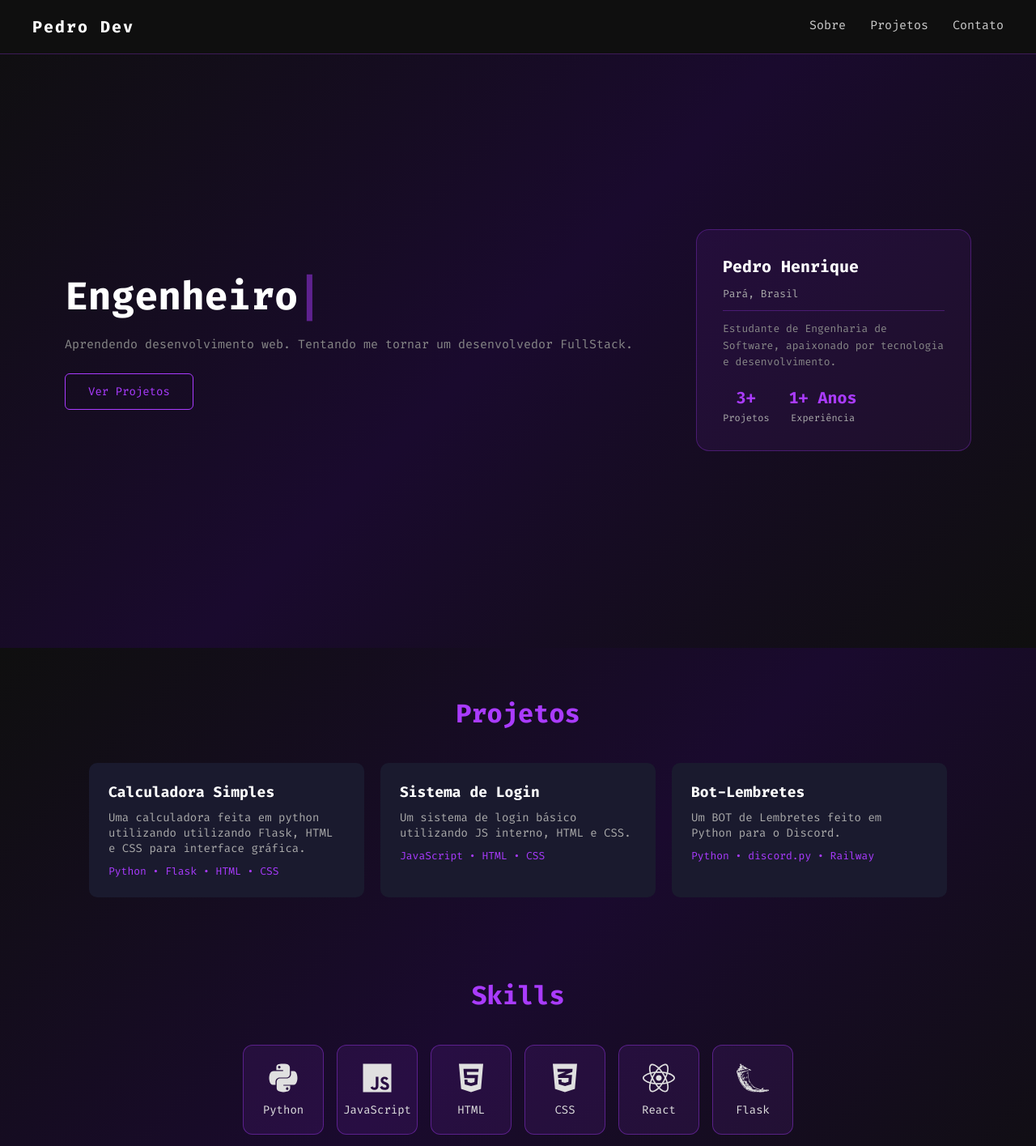
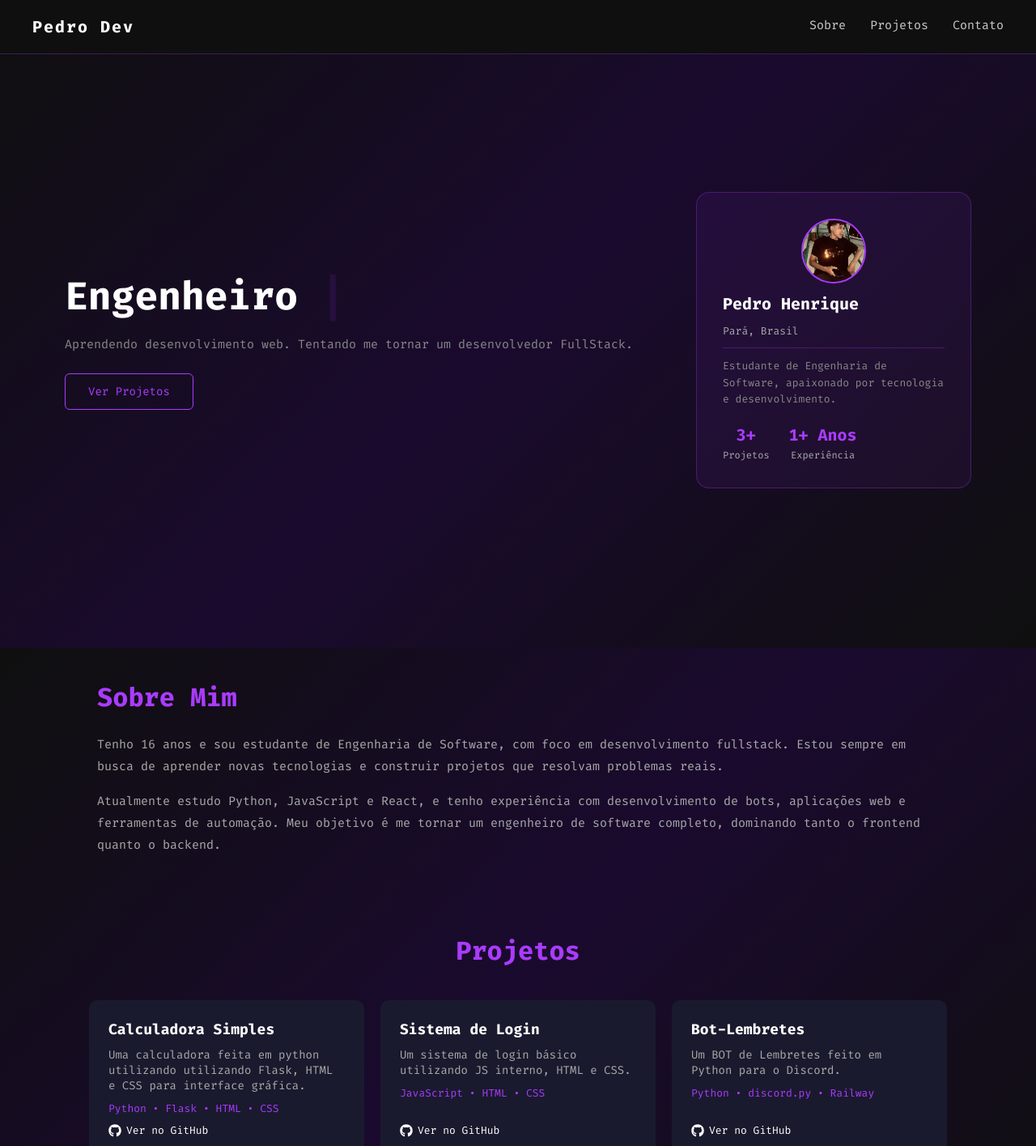
Before and after one commit to HenriqueDev11/meu-portfolio, a React (Vite) app: page / in a window 1280 px wide. Shown: the top 1415 px of the page at 81% size. Built offline with nearby package versions, Linux system fonts and the light colour scheme.

Commit message:
sobre mim, foto no hero e links pro github

```diff
--- a/src/App.jsx
+++ b/src/App.jsx
@@ -3,12 +3,14 @@ import Hero from "./components/Hero"
 import Projects from "./components/Projects"
 import Contact from "./components/Contact"
 import Skills from "./components/Skills"
+import About from "./components/About"
 
 function App() {
   return (
     <div>
       <Navbar />
       <Hero />
+      <About />
       <Projects />
       <Skills />
       <Contact />
--- /dev/null
+++ b/src/components/About.css
@@ -0,0 +1,18 @@
+.about {
+  padding: 40px 120px 20px 120px;
+  max-width: 100%;
+  margin: 0 auto;
+}
+
+.about h2 {
+  font-size: 32px;
+  color: #aa3bff;
+  margin-bottom: 24px;
+}
+
+.about p {
+  color: #aaa;
+  font-size: 15px;
+  line-height: 1.8;
+  margin-bottom: 16px;
+}
--- /dev/null
+++ b/src/components/About.jsx
@@ -0,0 +1,14 @@
+import './About.css'
+
+function About() {
+  return (
+    <section id="sobre" className="about">
+      <h2>Sobre Mim</h2>
+      <p>Tenho 16 anos e sou estudante de Engenharia de Software, com foco em desenvolvimento fullstack. Estou sempre em busca de aprender novas tecnologias e construir projetos que resolvam problemas reais.</p>
+
+      <p>Atualmente estudo Python, JavaScript e React, e tenho experiência com desenvolvimento de bots, aplicações web e ferramentas de automação. Meu objetivo é me tornar um engenheiro de software completo, dominando tanto o frontend quanto o backend.</p>
+    </section>
+  )
+}
+
+export default About
--- a/src/components/Contact.css
+++ b/src/components/Contact.css
@@ -36,3 +36,9 @@
   background-color: #aa3bff;
   color: #fff;
 }
+
+.contact-btn {
+  display: flex;
+  align-items: center;
+  gap: 8px;
+}
--- a/src/components/Contact.jsx
+++ b/src/components/Contact.jsx
@@ -1,4 +1,5 @@
 import './Contact.css'
+import { FaGithub } from 'react-icons/fa'
 
 function Contact() {
   return (
@@ -7,7 +8,8 @@ function Contact() {
       <p>Entre em contato para projetos!</p>
 
       <div className='contact-links'>
-        <a href="https://github.com/henriquedev11" target="_blank" className="contact-btn">Github</a>
+        <a href="https://github.com/henriquedev11" target="_blank" className="contact-btn"> <FaGithub size={20} /> Github</a>
+
         <div className='contact-btn'>dopedroconta1@gmail.com</div>
       </div>
     </section>
--- a/src/components/Hero.css
+++ b/src/components/Hero.css
@@ -118,3 +118,12 @@
   0%, 100% { opacity: 1; }
   50% { opacity: 0; }
 }
+
+.hero-card-foto {
+  width: 80px;
+  height: 80px;
+  border-radius: 50%;
+  object-fit: cover;
+  border: 2px solid #aa3bff;
+  margin: 0 auto;
+}
--- a/src/components/Hero.jsx
+++ b/src/components/Hero.jsx
@@ -1,5 +1,6 @@
 import './Hero.css'
 import { useState, useEffect } from 'react'
+import foto from '../assets/foto.jpg'
 
 const textos = ['Olá, eu sou o Pedro!', 'Engenheiro de Software', 'Desenvolvedor FullStack']
 
@@ -43,6 +44,7 @@ function Hero() {
       </div>
 
       <div className="hero-card">
+        <img src={foto} alt='Pedro' className='hero-card-foto' />
         <h3>Pedro Henrique</h3>
         <p className="hero-card-location">Pará, Brasil</p>
         <hr />
--- a/src/components/Navbar.jsx
+++ b/src/components/Navbar.jsx
@@ -5,7 +5,7 @@ function Navbar() {
         <nav>
             <h1>Pedro Dev</h1>
             <ul>
-                <li>Sobre</li>
+                <li><a href='#sobre'>Sobre</a></li>
                 <li><a href='#projetos'>Projetos</a></li>
                 <li><a href='#contato'>Contato</a></li>
             </ul>
--- a/src/components/Projects.css
+++ b/src/components/Projects.css
@@ -49,3 +49,19 @@
     transform: translateY(-8px);
     box-shadow: 0 10px 30px rgba(170, 59, 255, 0.3);
 }
+
+.card-link {
+    display: flex;
+    align-items: center;
+    gap: 6px;
+    color: #ffffff;
+    text-decoration: none;
+    font-size: 13px;
+    margin-top: auto;
+    width: fit-content;
+    transition: opacity 0.3s ease;
+}
+
+.card-link:hover {
+    opacity: 0.7;
+}
--- a/src/components/Projects.jsx
+++ b/src/components/Projects.jsx
@@ -1,4 +1,5 @@
 import './Projects.css'
+import { FaGithub } from 'react-icons/fa'
 
 function Projects() {
     return (
@@ -9,18 +10,27 @@ function Projects() {
             <h3>Calculadora Simples</h3>
             <p>Uma calculadora feita em python utilizando utilizando Flask, HTML e CSS para interface gráfica.</p>
             <span>Python • Flask • HTML • CSS</span>
+
+            <a href='https://github.com/HenriqueDev11/calculator-flask' target='_blank' className='card-link'> <FaGithub size={16} /> Ver no GitHub
+            </a>
         </div>
 
         <div className='card'>
             <h3>Sistema de Login</h3>
             <p>Um sistema de login básico utilizando JS interno, HTML e CSS.</p>
             <span> JavaScript • HTML • CSS</span>
+
+            <a href='https://github.com/HenriqueDev11/login-system' target='_blank' className='card-link'> <FaGithub size={16} /> Ver no GitHub
+            </a>
         </div>
 
         <div className='card'>
             <h3>Bot-Lembretes</h3>
             <p>Um BOT de Lembretes feito em Python para o Discord.</p>
             <span> Python • discord.py • Railway </span>
+
+            <a href='https://github.com/HenriqueDev11/bot-lembretes' target='_blank' className='card-link'> <FaGithub size={16} /> Ver no GitHub
+            </a>
         </div>
 
     </div>
```
Also changed, not shown: src/assets/foto.jpg (added).
